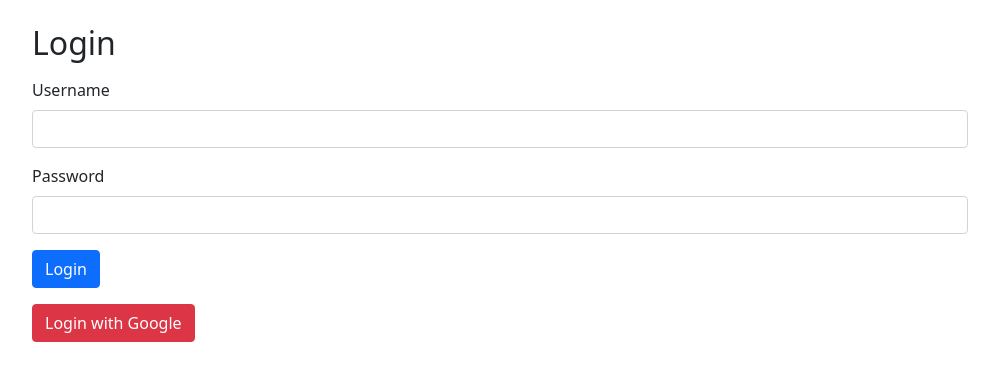
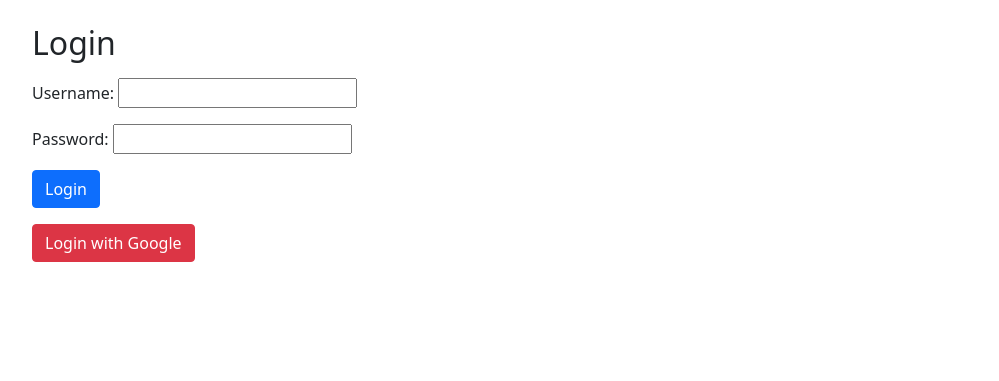
Before and after one commit to AJ26-11/SupplyBlock, a Django app: template blockchain/templates/login.html in a window 1280 px wide. Shown: the part 56-437 px from the top of the page, without its empty margins (140-1139 px from the left). Run offline with Django 4.2, Linux system fonts and the light colour scheme; the template is opened without the code that fills it: values that come from a table or form of the project are taken from there, others are empty; parts of the project's set-up code (start-up, migrations or seed data) failed here and were passed over.

Commit message:
Added login for froms

```diff
--- a/blockchain/templates/login.html
+++ b/blockchain/templates/login.html
@@ -1,18 +1,10 @@
-
 {% extends 'base.html' %}
 
 {% block content %}
 <h2>Login</h2>
 <form method="post" class="mt-3">
     {% csrf_token %}
-    <div class="mb-3">
-        <label for="username" class="form-label">Username</label>
-        <input type="text" class="form-control" id="username" name="username" required>
-    </div>
-    <div class="mb-3">
-        <label for="password" class="form-label">Password</label>
-        <input type="password" class="form-control" id="password" name="password" required>
-    </div>
+    {{ form.as_p }}
     <button type="submit" class="btn btn-primary">Login</button>
     <div class="mt-3">
         <a href="{% url 'socialaccount_login' 'google' %}" class="btn btn-danger">Login with Google</a>
```
